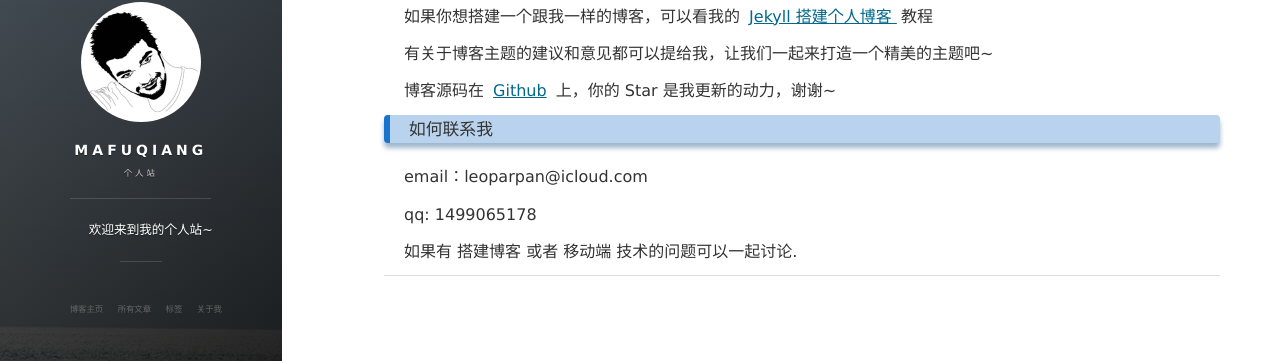
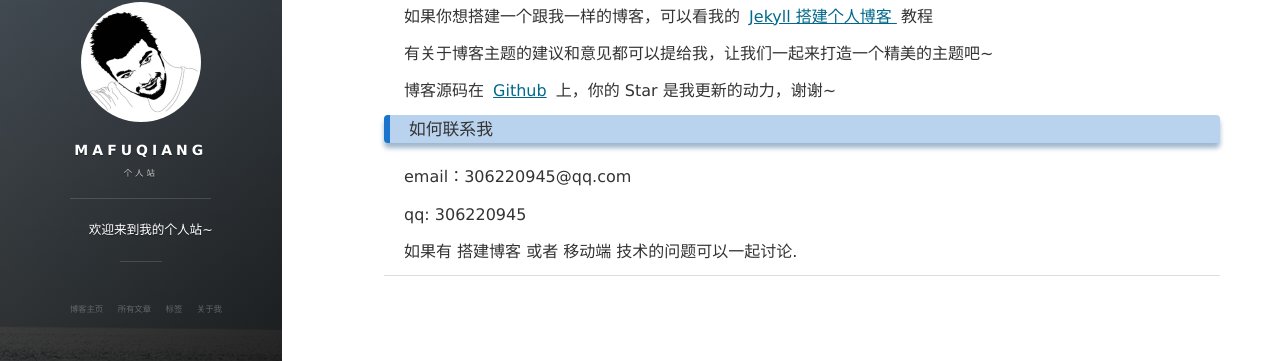
Before and after one commit to ma6760367/leopardpan, a Jekyll site: the page built from about.md, in a window 1280 px wide. Shown: the part 286-647 px from the top of the page. Built offline with Jekyll 4.4.1, drawn with Linux system fonts in a browser that asks for light colours; nearby versions of some CDN libraries; comment, search, counter and statistics services are not loaded.

Commit message:
注释更改

```diff
--- a/_config.yml
+++ b/_config.yml
@@ -5,8 +5,8 @@ description: 欢迎来到我的个人站~
 # 头像里面的标题
 avatarTitle: 马富强
 # 头像里面的描述
-avatarDesc: 软件测试 / python
-url: "http://baixin.io"
+avatarDesc: 网络安全 / python
+url: "https://ma6760367.github.io/"
 
 # Comment
 comment:
--- a/_includes/footer.html
+++ b/_includes/footer.html
@@ -87,7 +87,7 @@
 
         <div class = "footer_div">
            <p class="copyright text-muted">
-            Copyright &copy; {{ site.title }} {{ site.time | date: '%Y' }} Theme by <a href="http://leopardpan.github.io/">leopardpan</a> |
+            Copyright &copy; {{ site.title }} {{ site.time | date: '%Y' }} Theme by <a href="https://ma6760367.github.io//">leopardpan</a> |
             <iframe
                 style="margin-left: 2px; margin-bottom:-5px;"
                 frameborder="0" scrolling="0" width="91px" height="20px"
--- a/about.md
+++ b/about.md
@@ -41,9 +41,9 @@ title: 关于我
 <h3> 如何联系我 </h3>
 
 <p>
-email：leoparpan@icloud.com
+email：306220945@qq.com
 <p>
-qq: 1499065178
+qq: 306220945
 <p>
 如果有 搭建博客 或者 移动端 技术的问题可以一起讨论.
 <p>
```
